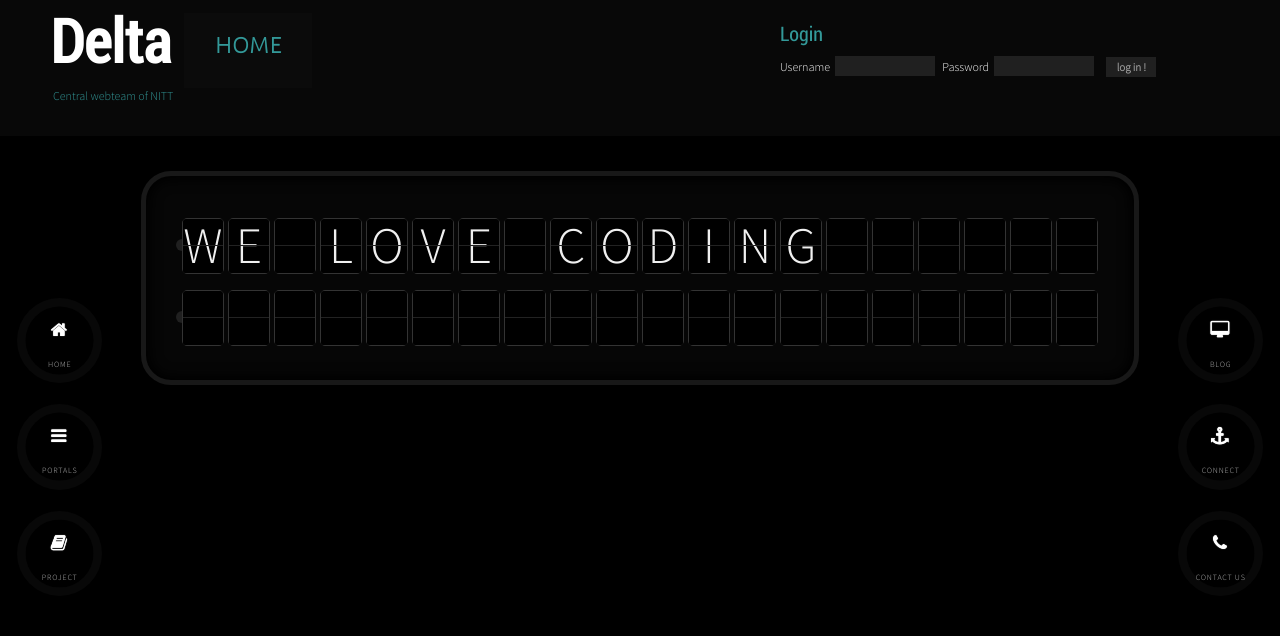
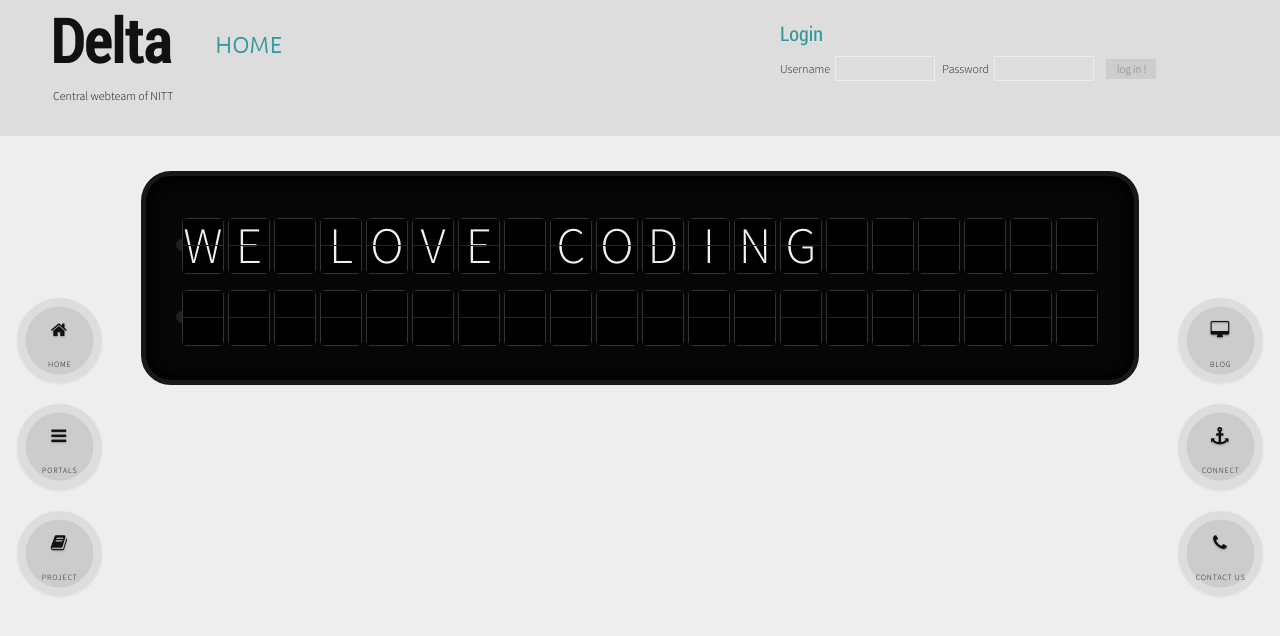
Before and after one commit to judenaveenraj/Delta-site, a plain HTML site: page index.html in a window 1280 px wide. Both pictures are taken after a click on the element "E N T E R". Drawn offline with Linux system fonts and the light colour scheme; files whose address does not match are found by name.

Commit message:
Changed outline theme colours to light
;

```diff
--- a/css/home.css
+++ b/css/home.css
@@ -5,7 +5,7 @@
 
 body,html{
 	width: 100%;
-	background-color: #000;
+	background-color: #eee;
 }
 
 #header
@@ -15,14 +15,14 @@ body,html{
 	top:0px;
 	width:100%;
 	height:17%;
-	background-color:#080808;
+	background-color:#ddd;
 	z-index:5;
 }
 .title-big{
 	height:20%;
 	float:left;
 	padding-left:50px;
-	color:#fff;
+	color:#111;
 	font-size:60px;
 	font-weight:900;
 	font-family:"Roboto Condensed";
@@ -30,7 +30,7 @@ body,html{
 .title-small{
 	width:25%;
 	padding:5px 0px 20px 53px;
-	color:#339999;
+	color:#111;
 	font-size:12px;
 	font-family:"Source Sans Pro";
 }
@@ -39,7 +39,7 @@ body,html{
 	font-family:"Alegreya Sans SC";
 	width:10%;
 	height:55%;
-	background-color:#0b0b0b;
+	background-color:#ddd;
 	text-align:center;
 	color:#339999;
 	font-size:30px;
@@ -51,7 +51,7 @@ body,html{
 	position:relative;
 	width:500px;
 	float:right;
-	color:#fff;
+	color:#222;
 	font-size:12px;
 	font-family:"Source Sans Pro";
 }
@@ -66,18 +66,17 @@ body,html{
 
 .textinput{
 	width:100px;
-	height:20px;
 	font-family:"Source Sans Pro";
 	font-size:12px;
-	color:#ccc;
-	background-color:#202020;
-	border:1px solid #202020;
-	padding-left:5px;
+	color:#222;
+	background-color:#ddd;
+	border:1px solid #ededed;
+	padding: 4px;
 	margin:0px 5px 0px 5px;
 }
 .textinput:hover{
 	transition:background 1s;
-	background-color:#303030;
+	background-color:#ccc;
 }
 .submitinput{
 	width:50px;
@@ -87,13 +86,13 @@ body,html{
 	font-weight:900;
 	font-size:11px;
 	color:#a0a0a0;
-	background-color:#202020;
+	background-color:#cdcdcd;
 	border:0px;
 }
 .submitinput:hover{
 	color:#000000;
 	transition:background 1s;
-	background-color:#909090;
+	background-color:#bbb;
 }
 
 #mainlist{
@@ -102,14 +101,14 @@ body,html{
 	cursor:pointer;
 	font-family:"Source Sans Pro";
 	font-size:20px;
-	color:#777;
+	color:#111;
 }
 
 .name{
 	position: absolute;
 }
 .name p{
-	color:white;
+	color:#111;
 }
 .list{
 	position: fixed;
@@ -129,8 +128,8 @@ body,html{
 	position: relative;
 	cursor: default;
 	box-shadow:
-		inset 0 0 0 16px #080808,
-		0 1px 2px rgba(0,0,0,0.1);
+		inset 0 0 0 16px #ddd,
+		0 1px 2px rgba(50,50,50,0.1);
 
 	-webkit-transition: all 0.4s ease-in-out;
 	-moz-transition: all 0.4s ease-in-out;
@@ -140,7 +139,7 @@ body,html{
 }
 
 .info {
-	background: #000000;
+	background: #ccc;
 	width: inherit;
 	height: inherit;
 	border-radius: 50%;
@@ -161,7 +160,7 @@ body,html{
 }
 
 .otherlist h3 {
-	color: #fff;
+	color: #111;
 	letter-spacing: 2px;
 	font-size: 22px;
 	padding: 15px 0 0 0;
@@ -173,7 +172,7 @@ body,html{
 }
 
 .info a {
-	color: #bbb;
+	color: #111;
 	text-decoration:none;
 	font-size: 10px;
 	text-align: center;
```
Also changed, not shown: index.html (+1 -1 lines).
